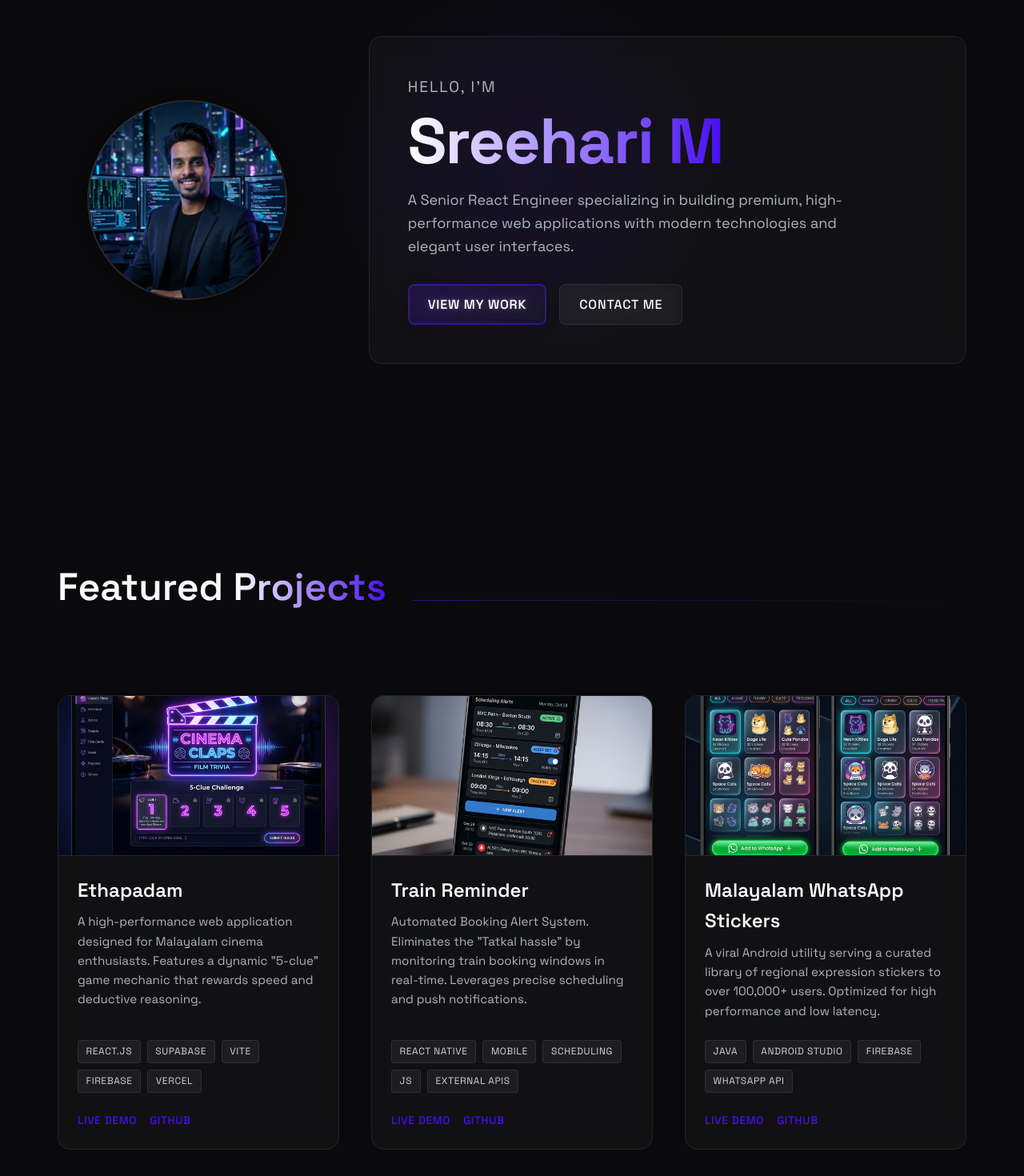
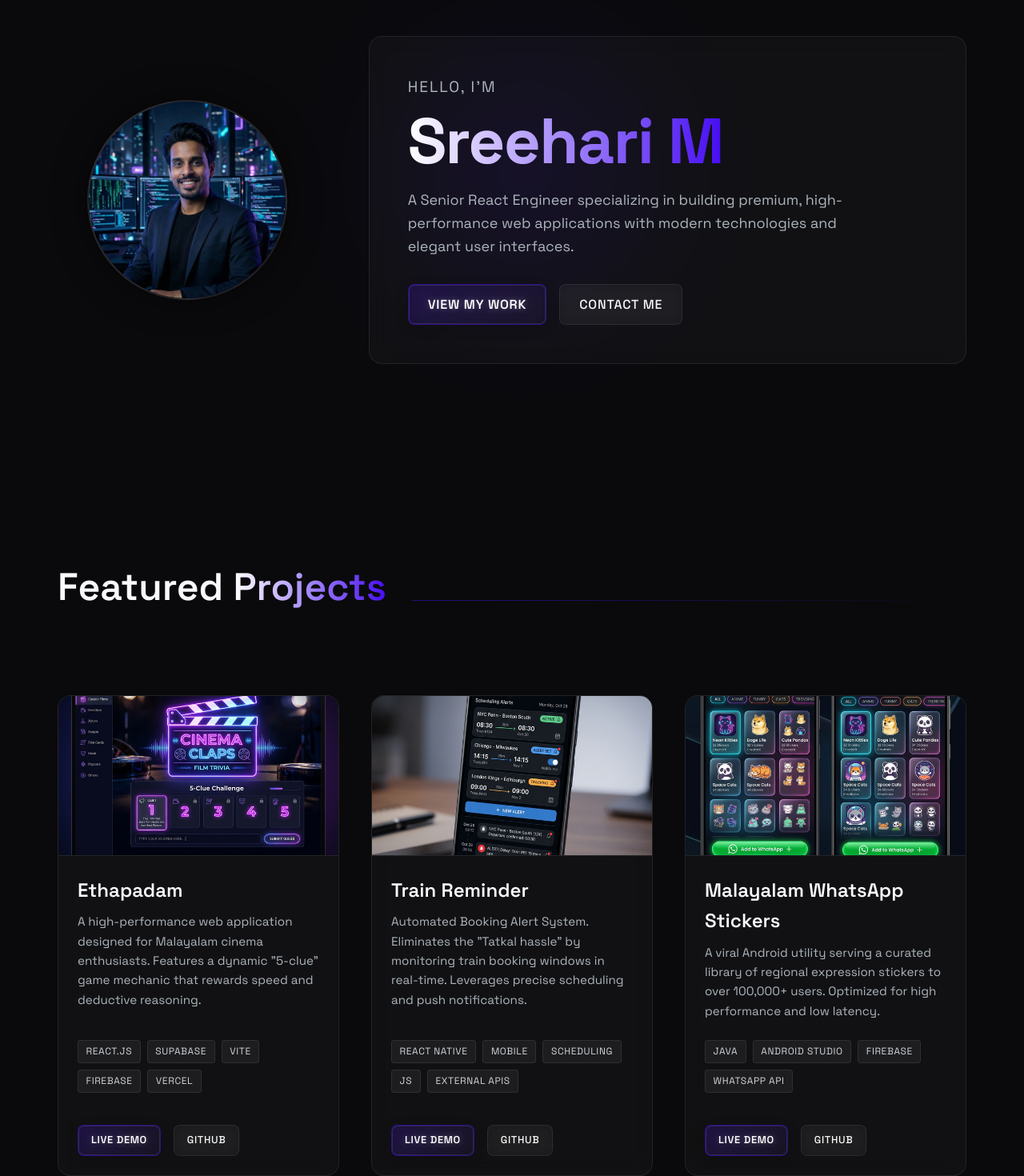
Before and after one commit to sreeharim/sreehari, a React (Vite) app: page / in a window 1280 px wide. Shown: the part 200-1670 px from the top of the page at 80% size. Built offline with nearby package versions, Linux system fonts and the light colour scheme.

Commit message:
feat: add 3D tilt animations to avatar and project cards

```diff
--- a/index.html
+++ b/index.html
@@ -5,7 +5,7 @@
   <meta charset="UTF-8" />
   <link rel="icon" type="image/svg+xml" href="/vite.svg" />
   <meta name="viewport" content="width=device-width, initial-scale=1.0" />
-  <meta namescription"
+  <meta name="description"
     content="Sreehari M - Senior React Engineer Portfolio. High-performance web applications and elegant user interfaces." />
   <title> Sreehari M | Senior React Engineer</title>
 </head>
--- a/package.json
+++ b/package.json
@@ -11,8 +11,12 @@
   },
   "dependencies": {
     "@emailjs/browser": "^4.4.1",
+    "@react-three/drei": "^10.7.7",
+    "@react-three/fiber": "^9.5.0",
     "react": "^19.2.0",
-    "react-dom": "^19.2.0"
+    "react-dom": "^19.2.0",
+    "react-parallax-tilt": "^1.7.319",
+    "three": "^0.183.1"
   },
   "devDependencies": {
     "@eslint/js": "^9.39.1",
--- a/src/components/Hero.jsx
+++ b/src/components/Hero.jsx
@@ -1,4 +1,5 @@
 import React from 'react';
+import Tilt from 'react-parallax-tilt';
 import './Hero.css';
 import avatarImg from '../assets/avatar.png';
 
@@ -7,10 +8,23 @@ const Hero = () => {
         <section className="hero container" id="about">
             <div className="hero-content">
                 <div className="hero-avatar">
-                    {/* Avatar Placeholder */}
-                    <div className="avatar-placeholder">
-                        <img src={avatarImg} alt="Developer Avatar" className="avatar-img" />
-                    </div>
+                    <Tilt
+                        className="avatar-tilt-wrapper"
+                        tiltMaxAngleX={10}
+                        tiltMaxAngleY={10}
+                        perspective={1000}
+                        transitionSpeed={1000}
+                        scale={1.05}
+                        glareEnable={true}
+                        glareMaxOpacity={0.2}
+                        glareColor="#ffffff"
+                        glarePosition="all"
+                        glareBorderRadius="50%"
+                    >
+                        <div className="avatar-placeholder">
+                            <img src={avatarImg} alt="Developer Avatar" className="avatar-img" />
+                        </div>
+                    </Tilt>
                 </div>
                 <div className="hero-text glass-panel">
                     <h2 className="greeting">Hello, I'm</h2>
--- a/src/components/ProjectCard.jsx
+++ b/src/components/ProjectCard.jsx
@@ -1,8 +1,22 @@
 import React from 'react';
+import Tilt from 'react-parallax-tilt';
 import './ProjectCard.css';
 
 const ProjectCard = ({ title, description, techStack, githubLink, liveLink, image }) => {
     return (
+        <Tilt
+            className="project-tilt-wrapper"
+            tiltMaxAngleX={5}
+            tiltMaxAngleY={5}
+            perspective={1000}
+            transitionSpeed={1000}
+            scale={1.02}
+            glareEnable={true}
+            glareMaxOpacity={0.1}
+            glareColor="#ffffff"
+            glarePosition="all"
+            glareBorderRadius="16px"
+        >
             <div className="project-card glass-panel">
                 <div className="project-image-placeholder">
                     <img src={image} alt={title} className="project-image" />
@@ -18,12 +32,13 @@ const ProjectCard = ({ title, description, techStack, githubLink, liveLink, imag
                         ))}
                     </div>
 
-                <div className="project-links">
-                    {liveLink && <a href={liveLink} className="project-link" target="_blank" rel="noopener noreferrer">Live Demo</a>}
-                    {githubLink && <a href={githubLink} className="project-link" target="_blank" rel="noopener noreferrer">GitHub</a>}
+                    <div className="project-links" style={{ marginTop: 'auto', paddingTop: '1rem', display: 'flex', gap: '1rem' }}>
+                        {liveLink && <a href={liveLink} target="_blank" rel="noopener noreferrer" className="btn btn-primary" style={{ padding: '0.5rem 1rem', fontSize: '0.8rem' }}>Live Demo</a>}
+                        {githubLink && <a href={githubLink} target="_blank" rel="noopener noreferrer" className="btn btn-glass" style={{ padding: '0.5rem 1rem', fontSize: '0.8rem' }}>GitHub</a>}
                     </div>
                 </div>
             </div>
+        </Tilt>
     );
 };
 
```
Also changed, not shown: 1 other file (tests, documents, lock files or other folders). Lines whose indentation alone changed are shown as unchanged.
